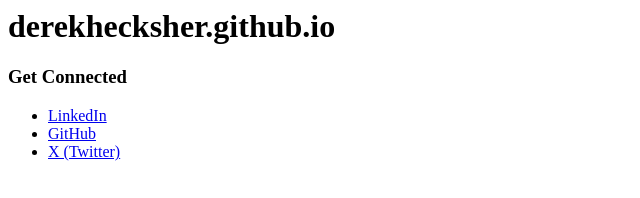
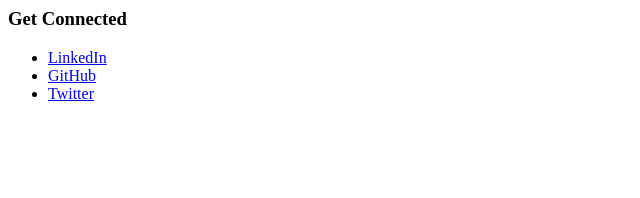
Before and after one commit to derekhecksher/derekhecksher.github.io, a plain HTML site: page index.html in a window 1280 px wide. Shown: the whole page, without its empty margins (0-640 px from the left). Drawn offline with Linux system fonts and the light colour scheme.

Commit message:
Update index.html

```diff
--- a/index.html
+++ b/index.html
@@ -1,8 +1,7 @@
-<h1 id="derekhecksher.github.io">derekhecksher.github.io</h1>
 <h3 id="get-connected">Get Connected</h3>
 <ul>
 <li><a
 href="https://www.linkedin.com/in/derek-hecksher/">LinkedIn</a></li>
 <li><a href="https://github.com/derekhecksher">GitHub</a></li>
-<li><a href="https://twitter.com/derekhecksher">X (Twitter)</a></li>
+<li><a href="https://twitter.com/derekhecksher">Twitter</a></li>
 </ul>
```
